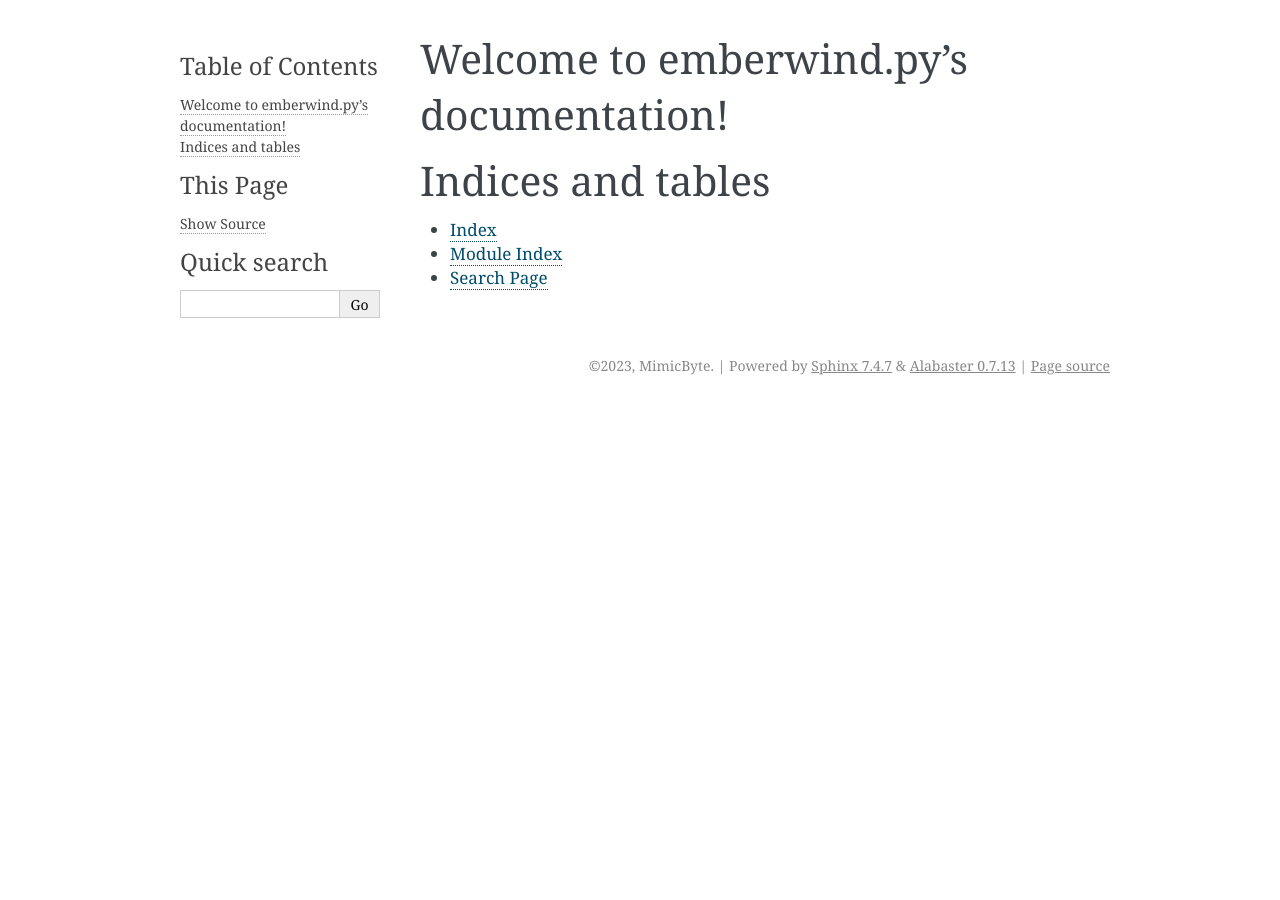
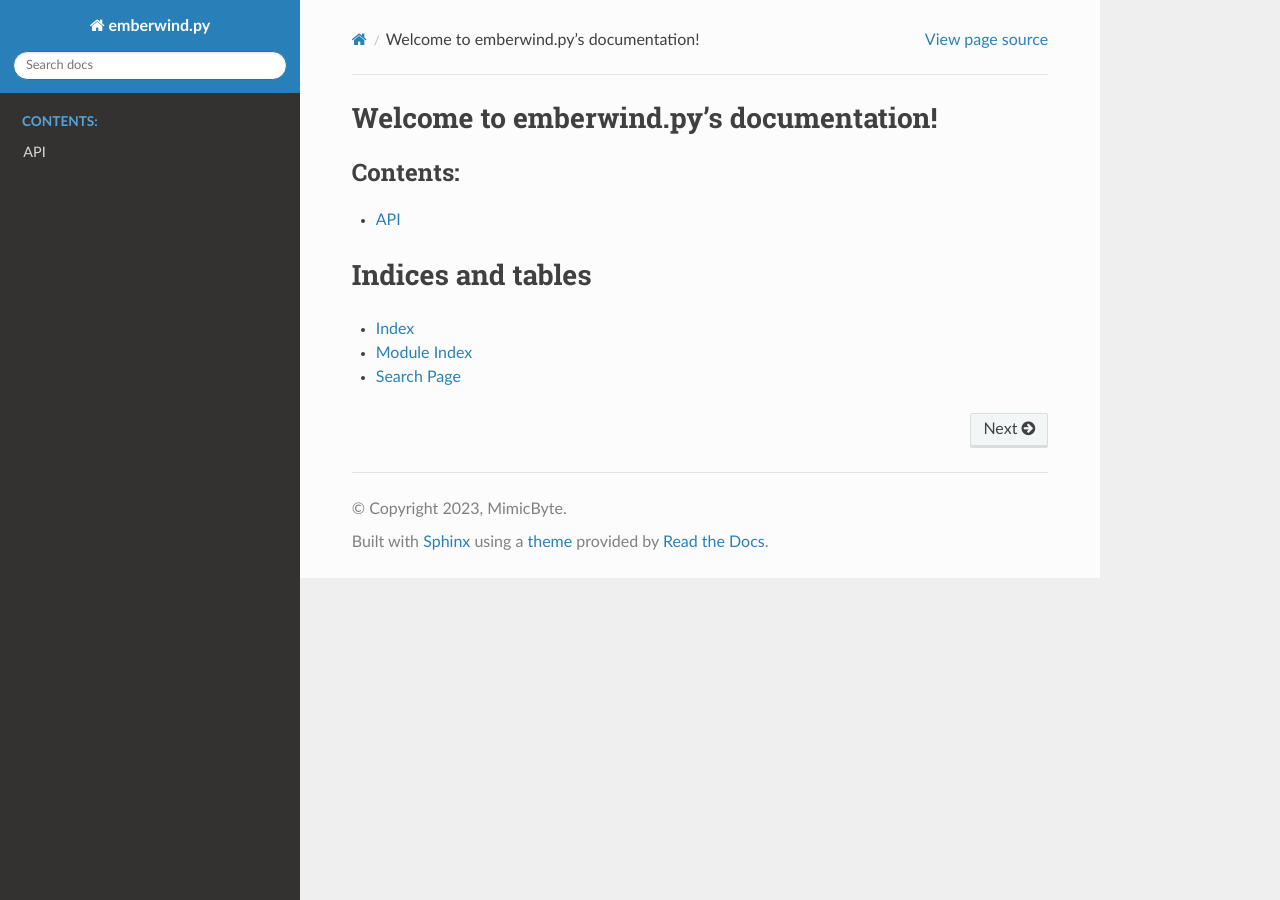
Before and after one commit to Nomnivore-Games/emberwind.py, a Sphinx documentation site: the page built from docs/index.rst, in a window 1280 px wide. Built offline with Sphinx 7.4.7 and the Read the Docs theme 2.0.0, drawn with Linux system fonts in a browser that asks for light colours.

Commit message:
Fixed docs a bit

```diff
--- /dev/null
+++ b/docs/api.rst
@@ -0,0 +1,6 @@
+API
+===
+.. currentmodule:: emberwind
+
+.. autoclass:: Article
+    :members:
--- a/docs/conf.py
+++ b/docs/conf.py
@@ -1,3 +1,6 @@
+import os
+import sys
+
 # Configuration file for the Sphinx documentation builder.
 #
 # For the full list of built-in configuration values, see the documentation:
@@ -6,6 +9,12 @@
 # -- Project information -----------------------------------------------------
 # https://www.sphinx-doc.org/en/master/usage/configuration.html#project-information
 
+# If extensions (or modules to document with autodoc) are in another directory,
+# add these directories to sys.path here. If the directory is relative to the
+# documentation root, use os.path.abspath to make it absolute, like shown here.
+sys.path.insert(0, os.path.abspath(".."))
+sys.path.append(os.path.abspath("extensions"))
+
 project = "emberwind.py"
 copyright = "2023, MimicByte"
 author = "MimicByte"
@@ -13,7 +22,7 @@
 # -- General configuration ---------------------------------------------------
 # https://www.sphinx-doc.org/en/master/usage/configuration.html#general-configuration
 
-extensions = []
+extensions = ["sphinx.ext.autodoc", "sphinx.ext.autosummary"]
 
 templates_path = ["_templates"]
 exclude_patterns = ["_build", "Thumbs.db", ".DS_Store"]
@@ -22,5 +31,5 @@
 # -- Options for HTML output -------------------------------------------------
 # https://www.sphinx-doc.org/en/master/usage/configuration.html#options-for-html-output
 
-html_theme = "alabaster"
+html_theme = "sphinx_rtd_theme"
 html_static_path = ["_static"]
--- /dev/null
+++ b/docs/generated/emberwind.rst
@@ -0,0 +1,4 @@
+emberwind
+=========
+
+.. automodule:: emberwind
--- a/docs/index.rst
+++ b/docs/index.rst
@@ -10,6 +10,8 @@
    :maxdepth: 2
    :caption: Contents:
 
+   api
+
 
 
 Indices and tables
--- a/requirements_dev.txt
+++ b/requirements_dev.txt
@@ -8,3 +8,4 @@
 pytest-cov==4.0.0
 pytest-asyncio==0.21.0
 coveralls==3.3.1
+sphinx-rtd-theme==1.2.0
```
Also changed, not shown: docs/usage.rst (added).
